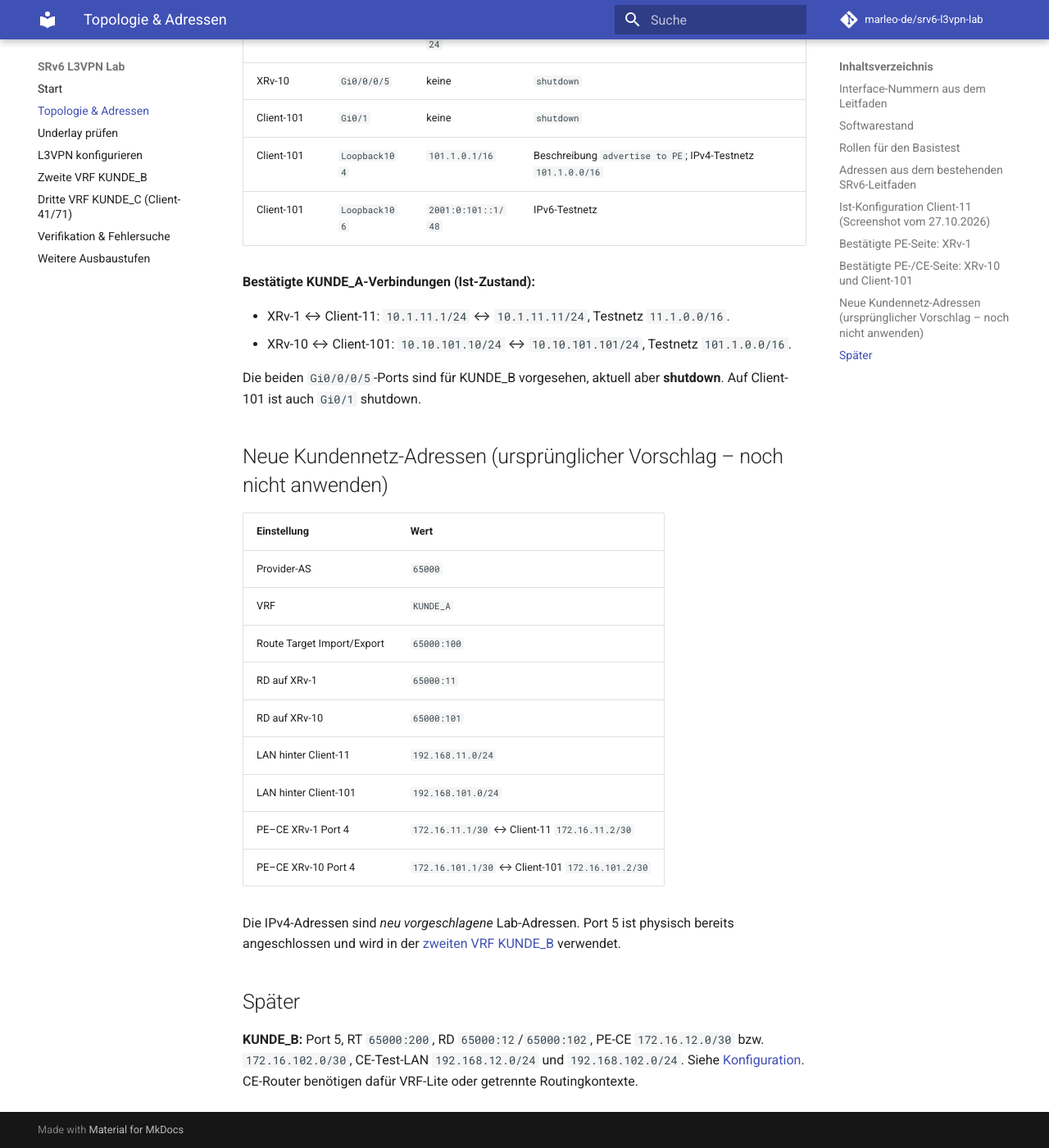
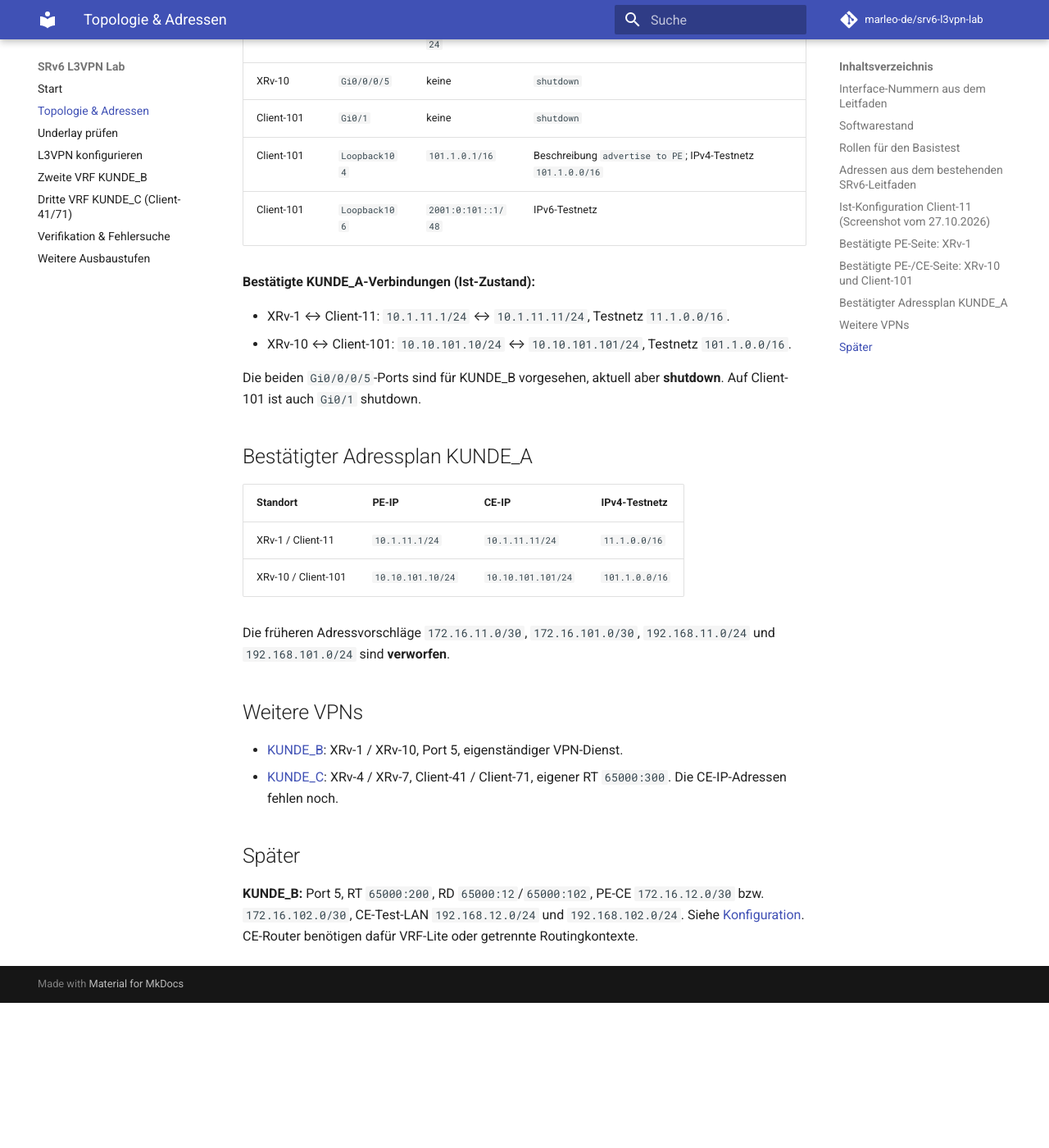
Before and after one commit to marleo-de/srv6-l3vpn-lab, an MkDocs documentation site: the page built from docs/topologie.md, in a window 1280 px wide and 1400 px high, scrolled down 3039 px. Shown: the whole window at 82% size. Built offline with MkDocs 1.6.1 and Material for MkDocs 9.7.7, drawn with Linux system fonts in a browser that asks for light colours; comment, search, counter and statistics services are not loaded; after the commit the page ends 4262 px from its top, so only the background shows below that; some of the changed text lies outside the part shown.

Commit message:
Audit old address examples and add KUNDE_C navigation

```diff
--- a/docs/topologie.md
+++ b/docs/topologie.md
@@ -58,7 +58,7 @@ Die roten Nummern sind **nicht** die letzten Ziffern der IPv4-Adressen. Vor der
 | GigabitEthernet0/0 | `10.1.11.11/24` | Verbindung zu XRv-1 `Gi0/0/0/4`; derzeit im globalen Routing |
 | GigabitEthernet0/1 | Keine IPv4-Adresse | Verbindung zu XRv-1 `Gi0/0/0/5`; vorgesehen für KUNDE_B |
 
-**Wichtig:** Der tatsächliche IP-Wert auf XRv-1 Port 4 wurde noch nicht gezeigt. Für KUNDE_A sollen die vorhandenen Adressen möglichst bestehen bleiben. Die bisher vorgeschlagenen `172.16.11.0/30`-Adressen wären ein *Umbau*, nicht der Ist-Zustand. Ob Loopback104 bereits über ein Protokoll advertised wird, geht aus der gezeigten Konfiguration nicht hervor.
+**Nachträglich bestätigt:** XRv-1 Port 4 hat `10.1.11.1/24`. Für KUNDE_A sollen die vorhandenen Adressen möglichst bestehen bleiben. Die bisher vorgeschlagenen `172.16.11.0/30`-Adressen wären ein *Umbau*, nicht der Ist-Zustand. Ob Loopback104 bereits über ein Protokoll advertised wird, geht aus der gezeigten Konfiguration nicht hervor.
 
 ## Bestätigte PE-Seite: XRv-1
 
@@ -89,21 +89,19 @@ Die Verbindung `XRv-1 Gi0/0/0/4 ↔ Client-11 Gi0/0` besitzt damit das vorhanden
 
 Die beiden `Gi0/0/0/5`-Ports sind für KUNDE_B vorgesehen, aktuell aber **shutdown**. Auf Client-101 ist auch `Gi0/1` shutdown.
 
-## Neue Kundennetz-Adressen (ursprünglicher Vorschlag – noch nicht anwenden)
+## Bestätigter Adressplan KUNDE_A
 
-| Einstellung | Wert |
-|---|---|
-| Provider-AS | `65000` |
-| VRF | `KUNDE_A` |
-| Route Target Import/Export | `65000:100` |
-| RD auf XRv-1 | `65000:11` |
-| RD auf XRv-10 | `65000:101` |
-| LAN hinter Client-11 | `192.168.11.0/24` |
-| LAN hinter Client-101 | `192.168.101.0/24` |
-| PE–CE XRv-1 Port 4 | `172.16.11.1/30` ↔ Client-11 `172.16.11.2/30` |
-| PE–CE XRv-10 Port 4 | `172.16.101.1/30` ↔ Client-101 `172.16.101.2/30` |
+| Standort | PE-IP | CE-IP | IPv4-Testnetz |
+|---|---|---|---|
+| XRv-1 / Client-11 | `10.1.11.1/24` | `10.1.11.11/24` | `11.1.0.0/16` |
+| XRv-10 / Client-101 | `10.10.101.10/24` | `10.10.101.101/24` | `101.1.0.0/16` |
 
-Die IPv4-Adressen sind *neu vorgeschlagene* Lab-Adressen. Port 5 ist physisch bereits angeschlossen und wird in der [zweiten VRF KUNDE_B](kunde-b.md) verwendet.
+Die früheren Adressvorschläge `172.16.11.0/30`, `172.16.101.0/30`, `192.168.11.0/24` und `192.168.101.0/24` sind **verworfen**.
+
+## Weitere VPNs
+
+- [KUNDE_B](kunde-b.md): XRv-1 / XRv-10, Port 5, eigenständiger VPN-Dienst.
+- [KUNDE_C](kunde-c.md): XRv-4 / XRv-7, Client-41 / Client-71, eigener RT `65000:300`. Die CE-IP-Adressen fehlen noch.
 
 ## Später
 
```
